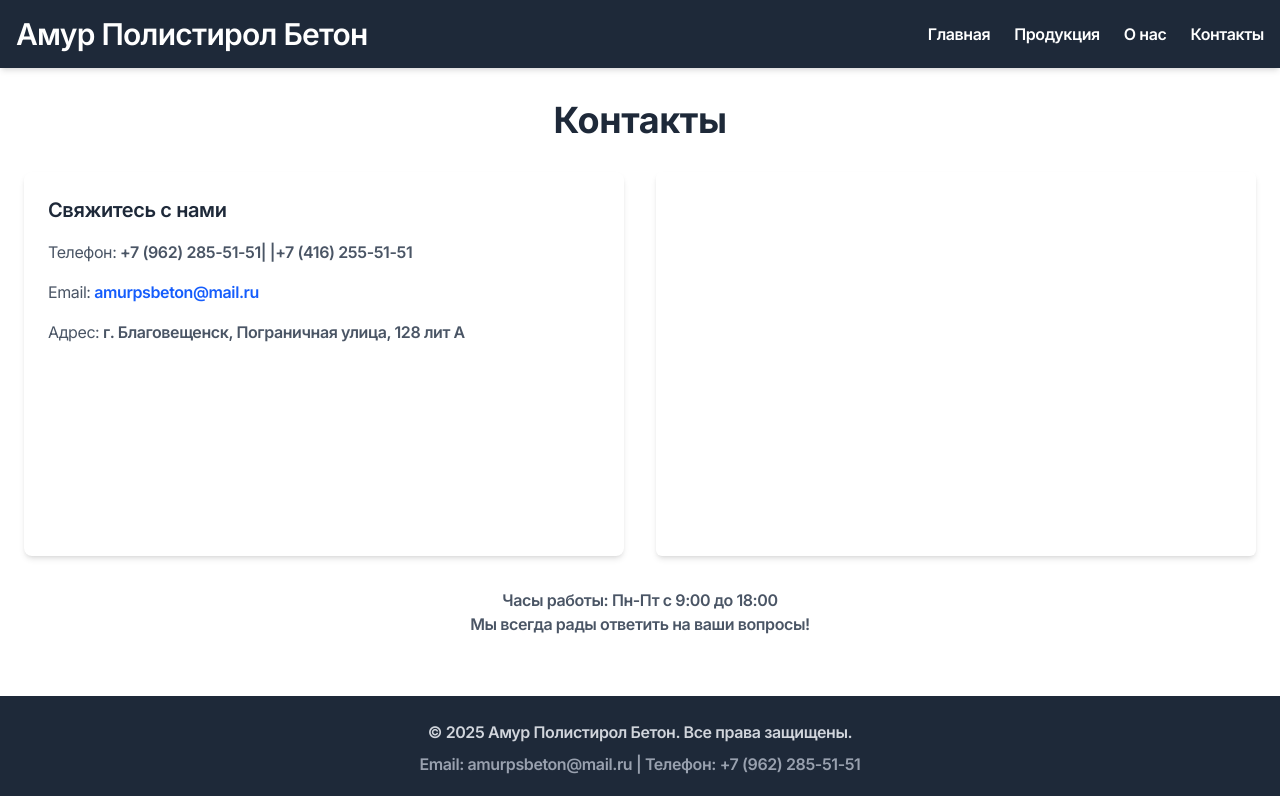
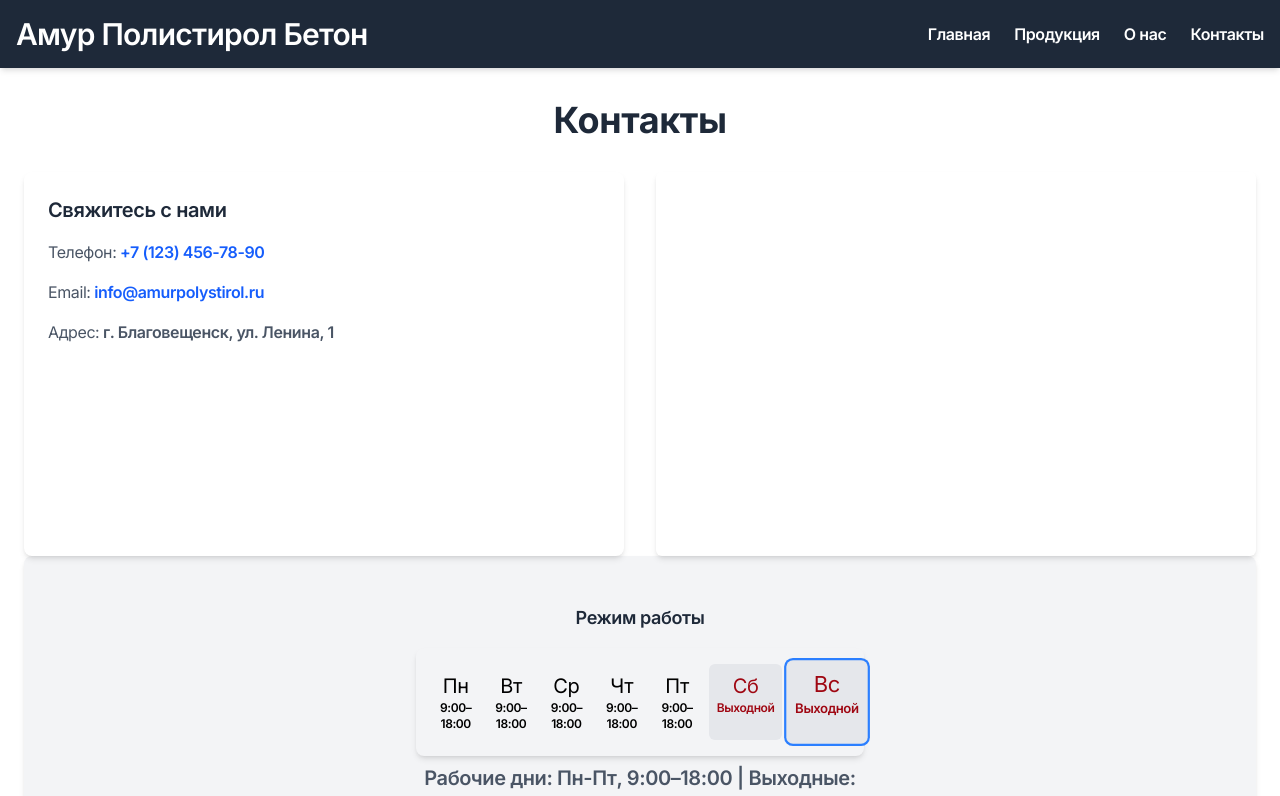
Before and after one commit to artstyleplaystyle/AmurPolystirolBeton-demo, a React (Vite) app: page /contacts in a window 1280 px wide. Shown: the top 796 px of the page. Built offline with nearby package versions, Linux system fonts and the light colour scheme.

Commit message:
Add dynamic workdays widget

```diff
--- a/src/components/CostCalculator.tsx
+++ b/src/components/CostCalculator.tsx
@@ -45,6 +45,10 @@ const CostCalculator: React.FC = () => {
     }
 
     const numQuantity = Number(quantity);
+    if (numQuantity < 0) {
+      setResult('Количество не может быть отрицательным.');
+      return;
+    }
 
     if (unit === 'blocks') {
       const totalBlocks = numQuantity;
--- a/src/pages/Contacts.tsx
+++ b/src/pages/Contacts.tsx
@@ -1,6 +1,22 @@
 import React from 'react';
+import { motion } from 'framer-motion';
 
-const Contacts: React.FC = () => (
+const Contacts: React.FC = () => {
+  const daysOfWeek = [
+    { name: 'Пн', isWorkDay: true, hours: '9:00–18:00' },
+    { name: 'Вт', isWorkDay: true, hours: '9:00–18:00' },
+    { name: 'Ср', isWorkDay: true, hours: '9:00–18:00' },
+    { name: 'Чт', isWorkDay: true, hours: '9:00–18:00' },
+    { name: 'Пт', isWorkDay: true, hours: '9:00–18:00' },
+    { name: 'Сб', isWorkDay: false, hours: 'Выходной' },
+    { name: 'Вс', isWorkDay: false, hours: 'Выходной' },
+  ];
+
+  // Текущий день (0 = воскресенье, 6 = суббота)
+  const today = new Date('2025-02-23').getDay(); // 23 февраля 2025 — воскресенье (0)
+  const currentDayIndex = today === 0 ? 6 : today - 1; // Корректировка под массив (0 = Пн, 6 = Вс)
+
+  return (
     <section className="container mx-auto py-8 px-6">
       <h1 className="text-3xl md:text-4xl font-bold text-gray-800 mb-8 text-center">
         Контакты
@@ -11,22 +27,18 @@ const Contacts: React.FC = () => (
           <div className="text-gray-600 space-y-4">
             <p>
               <span className="font-medium">Телефон:</span>{' '}
-            <a href="tel:+79622855151" className="text-black-600 hover:underline">
-              +7 (962) 285-51-51
-            </a>
-            | |
-            <a href="tel:+74162555151" className="text-black-600 hover:underline">
-            +7 (416) 255-51-51
+              <a href="tel:+71234567890" className="text-blue-600 hover:underline">
+                +7 (123) 456-78-90
               </a>
             </p>
             <p>
               <span className="font-medium">Email:</span>{' '}
-            <a href="mailto:amurpsbeton@mail.ru" className="text-blue-600 hover:underline">
-              amurpsbeton@mail.ru
+              <a href="mailto:info@amurpolystirol.ru" className="text-blue-600 hover:underline">
+                info@amurpolystirol.ru
               </a>
             </p>
             <p>
-            <span className="font-medium">Адрес:</span> г. Благовещенск, Пограничная улица, 128 лит А
+              <span className="font-medium">Адрес:</span> г. Благовещенск, ул. Ленина, 1
             </p>
           </div>
         </div>
@@ -38,11 +50,39 @@ const Contacts: React.FC = () => (
           />
         </div>
       </div>
-    <div className="mt-8 text-center text-gray-600">
-      <p>Часы работы: Пн-Пт с 9:00 до 18:00</p>
-      <p>Мы всегда рады ответить на ваши вопросы!</p>
+      <motion.div
+          className="flex justify-between gap-2 bg-gray-100 p-4 rounded-lg shadow-md"
+          initial={{ opacity: 0, y: 20 }}
+          animate={{ opacity: 1, y: 0 }}
+          transition={{ duration: 0.5 }}
+          >
+      {/* Виджет дней недели */}
+      <div className="mt-8 text-xl max-w-md mx-auto">
+        <h3 className="text-lg font-semibold text-gray-800 mb-4 text-center">
+          Режим работы
+        </h3>
+        <div className="flex justify-between gap-2 bg-gray-100 p-4 rounded-lg shadow-md">
+          {daysOfWeek.map((day, index) => (
+            <div
+              key={day.name}
+              className={`flex-1 p-2 text-center rounded-md transition-all duration-300 ${
+                day.isWorkDay
+                  ? 'bg-white-100 text-black-800 hover:bg-blue-300'
+                  : 'bg-gray-200 text-red-800 hover:bg-red-300'
+              } ${index === currentDayIndex ? 'ring-2 ring-blue-500 scale-110' : ''}`}
+            >
+              <span className="font-medium">{day.name}</span>
+              <p className="text-xs">{day.hours}</p>
             </div>
+          ))}
+        </div>
+        <p className="mt-2 text-center text-gray-600">
+          Рабочие дни: Пн-Пт, 9:00–18:00 | Выходные: Сб-Вс
+        </p>
+      </div>
+      </motion.div>
     </section>
   );
+};
 
 export default Contacts;
--- a/src/pages/Home.tsx
+++ b/src/pages/Home.tsx
@@ -1,14 +1,12 @@
 import React from 'react';
 import { Link } from 'react-router-dom';
 import CostCalculator from '../components/CostCalculator';
-import { motion } from 'framer-motion';
 
 const Home: React.FC = () => {
   return (
     <section id="home" className="bg-white py-16 border-b border-gray-200">
       <div className="container mx-auto px-6">
         <div className="grid grid-cols-1 md:grid-cols-2 gap-8 items-center">
-          {/* Текст и кнопка слева */}
           <div className="flex flex-col items-center text-center">
             <h2 className="text-3xl md:text-4xl font-bold text-gray-800 mb-4">
               Производство полистиролбетона
@@ -33,21 +31,13 @@ const Home: React.FC = () => {
                 Если у вас возникнут вопросы о причинах изменения цен или вы захотите уточнить детали, свяжитесь с нами — мы подробно проконсультируем вас и ответим на все вопросы!
               </p>
             </div>
-            <motion.div
-              initial={{ opacity: 0, y: 20 }}
-              animate={{ opacity: 1, y: 0 }}
-              transition={{ duration: 0.5, delay: 0.4 }}
-              className="mt-6"
+            <Link
+              to="/contacts"
+              className="mt-6 bg-gray-800 text-white py-2 px-6 text-sm font-semibold rounded-md hover:bg-blue-900 transition-colors"
             >
-              <Link
-                to="/contacts"
-                className="mt-6 bg-gray-800 text-white py-2 px-6 text-sm font-semibold rounded-md hover:bg-blue-900 transition-colors"
-              >
-                Связаться с нами
-              </Link>
-            </motion.div>
+              Связаться с нами
+            </Link>
           </div>
-          {/* Калькулятор справа */}
           <div className="md:max-w-sm mx-auto">
             <CostCalculator />
           </div>
```
Lines whose indentation alone changed are shown as unchanged.
